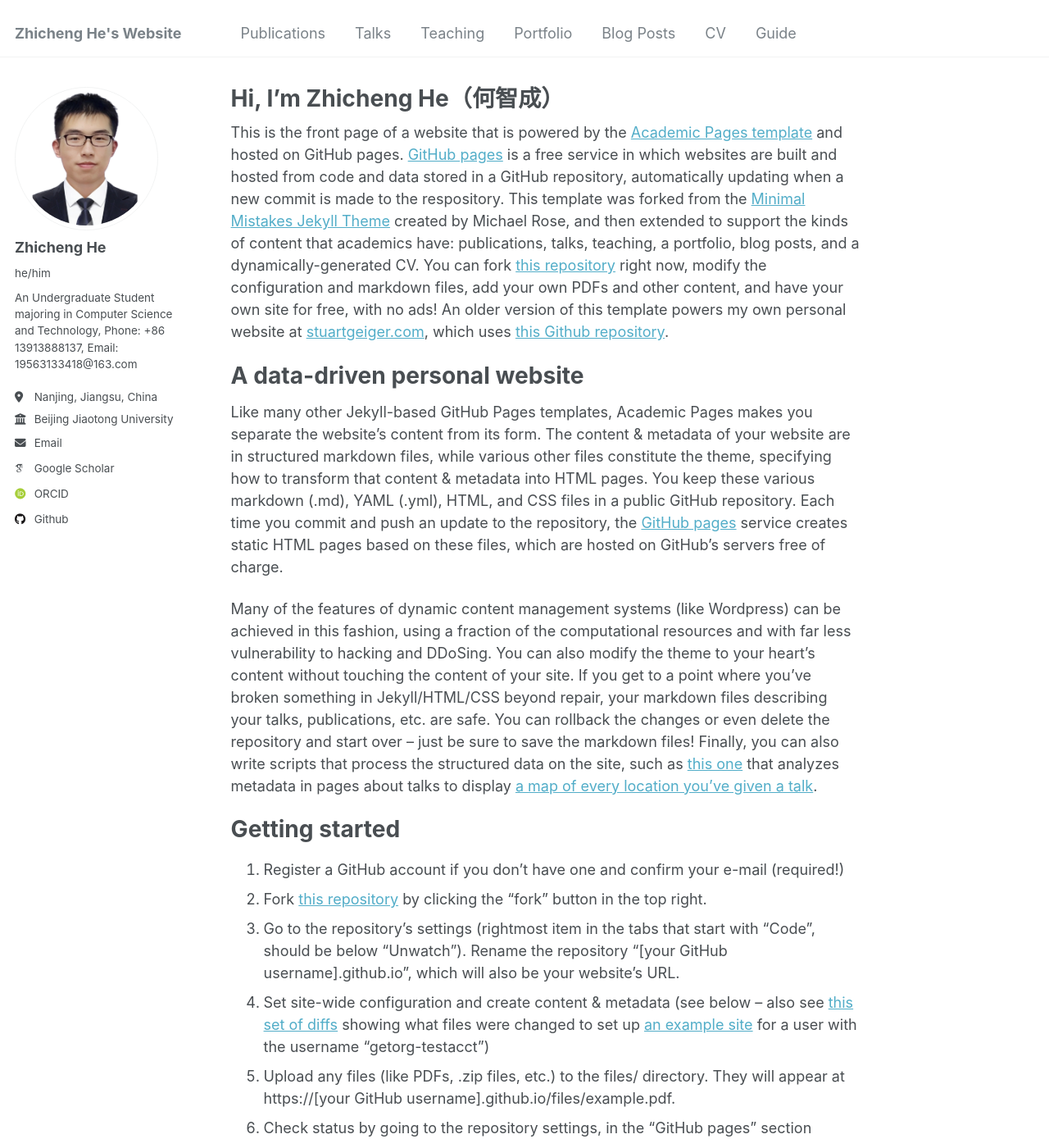
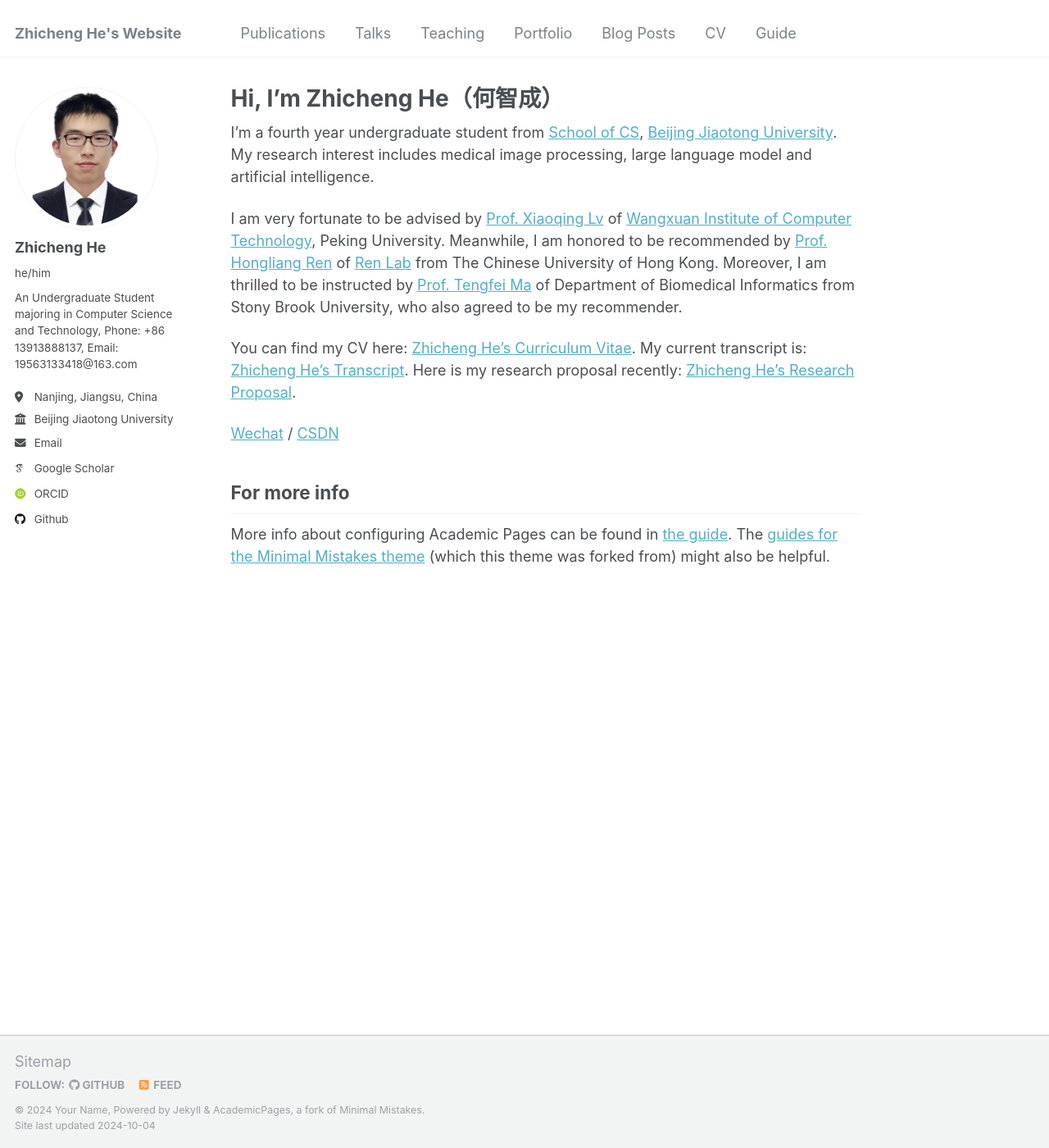
Before and after one commit to hezhicheng2002/hezhicheng2002.github.io, a Jekyll site: the page built from _pages/about.md, in a window 1280 px wide and 1400 px high. Shown: the whole window at 82% size. Built offline with Jekyll 4.4.1, drawn with Linux system fonts in a browser that asks for light colours; some web fonts are replaced; some of the changed text lies outside the part shown.

Commit message:
Update about.md

```diff
--- a/_pages/about.md
+++ b/_pages/about.md
@@ -7,42 +7,15 @@
   - /about.html
 ---
 
-This is the front page of a website that is powered by the [Academic Pages template](https://github.com/academicpages/academicpages.github.io) and hosted on GitHub pages. [GitHub pages](https://pages.github.com) is a free service in which websites are built and hosted from code and data stored in a GitHub repository, automatically updating when a new commit is made to the respository. This template was forked from the [Minimal Mistakes Jekyll Theme](https://mmistakes.github.io/minimal-mistakes/) created by Michael Rose, and then extended to support the kinds of content that academics have: publications, talks, teaching, a portfolio, blog posts, and a dynamically-generated CV. You can fork [this repository](https://github.com/academicpages/academicpages.github.io) right now, modify the configuration and markdown files, add your own PDFs and other content, and have your own site for free, with no ads! An older version of this template powers my own personal website at [stuartgeiger.com](http://stuartgeiger.com), which uses [this Github repository](https://github.com/staeiou/staeiou.github.io).
+I'm a fourth year undergraduate student from [School of CS](https://cs.bjtu.edu.cn/), [Beijing Jiaotong University](https://www.bjtu.edu.cn/). My research interest includes medical image processing, large language model and artificial intelligence.
 
-A data-driven personal website
-======
-Like many other Jekyll-based GitHub Pages templates, Academic Pages makes you separate the website's content from its form. The content & metadata of your website are in structured markdown files, while various other files constitute the theme, specifying how to transform that content & metadata into HTML pages. You keep these various markdown (.md), YAML (.yml), HTML, and CSS files in a public GitHub repository. Each time you commit and push an update to the repository, the [GitHub pages](https://pages.github.com/) service creates static HTML pages based on these files, which are hosted on GitHub's servers free of charge.
+I am very fortunate to be advised by [Prof. Xiaoqing Lv](https://ieeexplore.ieee.org/author/37599114400) of [Wangxuan Institute of Computer Technology](https://www.icst.pku.edu.cn/), Peking University. Meanwhile, I am honored to be recommended by [Prof. Hongliang Ren](https://www.ee.cuhk.edu.hk/en-gb/people/academic-staff/professors/prof-ren-hongliang) of [Ren Lab](http://www.labren.org/mm/) from The Chinese University of Hong Kong. Moreover, I am  thrilled to be instructed by [Prof. Tengfei Ma](https://ai.stonybrook.edu/people/faculty/TengfeiMa) of Department of Biomedical Informatics from Stony Brook University, who also agreed to be my recommender.
 
-Many of the features of dynamic content management systems (like Wordpress) can be achieved in this fashion, using a fraction of the computational resources and with far less vulnerability to hacking and DDoSing. You can also modify the theme to your heart's content without touching the content of your site. If you get to a point where you've broken something in Jekyll/HTML/CSS beyond repair, your markdown files describing your talks, publications, etc. are safe. You can rollback the changes or even delete the repository and start over -- just be sure to save the markdown files! Finally, you can also write scripts that process the structured data on the site, such as [this one](https://github.com/academicpages/academicpages.github.io/blob/master/talkmap.ipynb) that analyzes metadata in pages about talks to display [a map of every location you've given a talk](https://academicpages.github.io/talkmap.html).
+You can find my CV here: [Zhicheng He's Curriculum Vitae](../assets/CV-He Zhicheng.pdf).
+My current transcript is: [Zhicheng He's Transcript](../assets/Transcript-Zhicheng He.pdf).
+Here is my research proposal recently: [Zhicheng He's Research Proposal](../assets/RP-Zhicheng He.pdf).
 
-Getting started
-======
-1. Register a GitHub account if you don't have one and confirm your e-mail (required!)
-1. Fork [this repository](https://github.com/academicpages/academicpages.github.io) by clicking the "fork" button in the top right.
-1. Go to the repository's settings (rightmost item in the tabs that start with "Code", should be below "Unwatch"). Rename the repository "[your GitHub username].github.io", which will also be your website's URL.
-1. Set site-wide configuration and create content & metadata (see below -- also see [this set of diffs](http://archive.is/3TPas) showing what files were changed to set up [an example site](https://getorg-testacct.github.io) for a user with the username "getorg-testacct")
-1. Upload any files (like PDFs, .zip files, etc.) to the files/ directory. They will appear at https://[your GitHub username].github.io/files/example.pdf.
-1. Check status by going to the repository settings, in the "GitHub pages" section
-
-Site-wide configuration
-------
-The main configuration file for the site is in the base directory in [_config.yml](https://github.com/academicpages/academicpages.github.io/blob/master/_config.yml), which defines the content in the sidebars and other site-wide features. You will need to replace the default variables with ones about yourself and your site's github repository. The configuration file for the top menu is in [_data/navigation.yml](https://github.com/academicpages/academicpages.github.io/blob/master/_data/navigation.yml). For example, if you don't have a portfolio or blog posts, you can remove those items from that navigation.yml file to remove them from the header.
-
-Create content & metadata
-------
-For site content, there is one markdown file for each type of content, which are stored in directories like _publications, _talks, _posts, _teaching, or _pages. For example, each talk is a markdown file in the [_talks directory](https://github.com/academicpages/academicpages.github.io/tree/master/_talks). At the top of each markdown file is structured data in YAML about the talk, which the theme will parse to do lots of cool stuff. The same structured data about a talk is used to generate the list of talks on the [Talks page](https://academicpages.github.io/talks), each [individual page](https://academicpages.github.io/talks/2012-03-01-talk-1) for specific talks, the talks section for the [CV page](https://academicpages.github.io/cv), and the [map of places you've given a talk](https://academicpages.github.io/talkmap.html) (if you run this [python file](https://github.com/academicpages/academicpages.github.io/blob/master/talkmap.py) or [Jupyter notebook](https://github.com/academicpages/academicpages.github.io/blob/master/talkmap.ipynb), which creates the HTML for the map based on the contents of the _talks directory).
-
-**Markdown generator**
-
-I have also created [a set of Jupyter notebooks](https://github.com/academicpages/academicpages.github.io/tree/master/markdown_generator
-) that converts a CSV containing structured data about talks or presentations into individual markdown files that will be properly formatted for the Academic Pages template. The sample CSVs in that directory are the ones I used to create my own personal website at stuartgeiger.com. My usual workflow is that I keep a spreadsheet of my publications and talks, then run the code in these notebooks to generate the markdown files, then commit and push them to the GitHub repository.
-
-How to edit your site's GitHub repository
-------
-Many people use a git client to create files on their local computer and then push them to GitHub's servers. If you are not familiar with git, you can directly edit these configuration and markdown files directly in the github.com interface. Navigate to a file (like [this one](https://github.com/academicpages/academicpages.github.io/blob/master/_talks/2012-03-01-talk-1.md) and click the pencil icon in the top right of the content preview (to the right of the "Raw | Blame | History" buttons). You can delete a file by clicking the trashcan icon to the right of the pencil icon. You can also create new files or upload files by navigating to a directory and clicking the "Create new file" or "Upload files" buttons.
-
-Example: editing a markdown file for a talk
-![Editing a markdown file for a talk](/images/editing-talk.png)
+[Wechat](../images/wechat_qr.png) / [CSDN](https://blog.csdn.net/m0_72020568?spm=1000.2115.3001.5343)
 
 For more info
 ------
```
